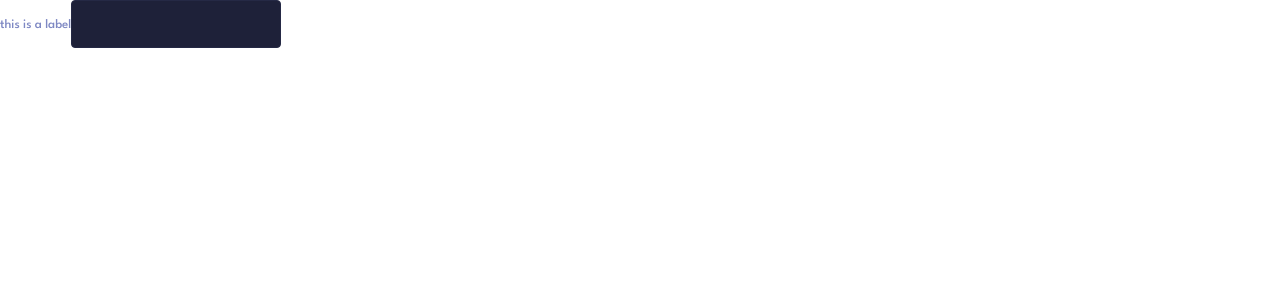
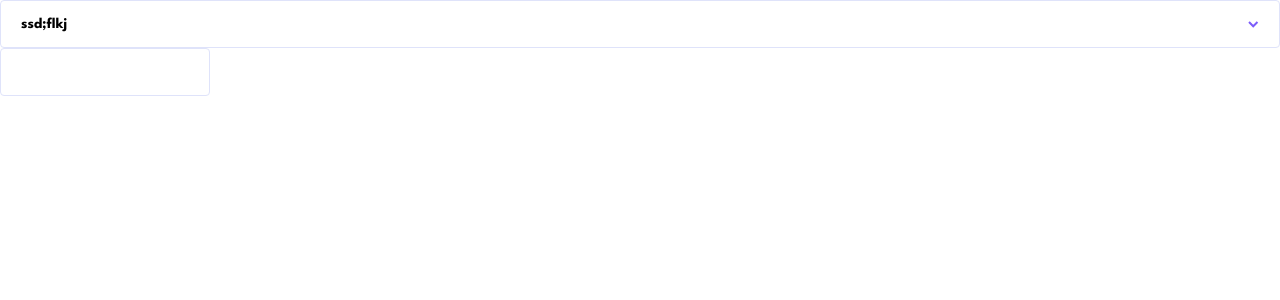
Before and after one commit to alisbai/invoice-app, a React (Create React App) app: page / in a window 1280 px wide. Shown: the top 300 px of the page. Built offline with nearby package versions, Linux system fonts and the light colour scheme.

Commit message:
created a redux reducer for dark/bright mode

```diff
--- a/package.json
+++ b/package.json
@@ -3,11 +3,13 @@
   "version": "0.1.0",
   "private": true,
   "dependencies": {
+    "@reduxjs/toolkit": "^1.9.7",
     "@testing-library/jest-dom": "^5.17.0",
     "@testing-library/react": "^13.4.0",
     "@testing-library/user-event": "^13.5.0",
     "react": "^18.2.0",
     "react-dom": "^18.2.0",
+    "react-redux": "^8.1.3",
     "react-scripts": "5.0.1",
     "sass": "^1.69.0",
     "web-vitals": "^2.1.4"
--- a/src/App.js
+++ b/src/App.js
@@ -1,10 +1,11 @@
+import Dropdown from './components/inputs/Dropdown';
+import TextField from './components/inputs/TextField';
 import './styles/App.scss';
-import TextField from './components/inputs/TextField';
-import Label from './components/inputs/Label';
+
 function App() {
   return (
     <div className="App">
-      <Label content="this is a label" />
+      <Dropdown />
       <TextField />
     </div>
   );
--- a/src/components/buttons/Button4.jsx
+++ b/src/components/buttons/Button4.jsx
@@ -1,8 +1,10 @@
 import "../../styles/components/buttons/button4.scss"
-export default function Button4({isBrightMode=true}) {
+import { useSelector } from "react-redux"
+export default function Button4() {
+    const lightSwitch = useSelector(state => state.lightSwitch.value);
     return (
     <button
-    className={`btn4 heading-font-s1 ${isBrightMode ? "btn4-bright-mode" : "btn4-dark-mode"}`}
+    className={`btn4 heading-font-s1 ${lightSwitch ? "btn4-bright-mode" : "btn4-dark-mode"}`}
     >
         <span className="btn3-text">Save As Draft</span>
     </button>
--- /dev/null
+++ b/src/components/inputs/Dropdown.jsx
@@ -0,0 +1,15 @@
+import "../../styles/fonts.scss"
+import "../../styles/components/inputs/dropdown.scss"
+import arrowDown from  "../../assets/icon-arrow-down.svg"
+import { useSelector } from "react-redux";
+export default function Dropdown() {
+    const lightSwitch = useSelector(state => state.lightSwitch.value);
+    return(
+        <div
+            className={`dropdown heading-font-s1 ${lightSwitch ? "dropdown-bright-mode" : "dropdown-dark-mode"}`} dropdown tabIndex={0}
+        >
+        ssd;flkj
+            <span className="dropdown-arrow-down"><img alt="arrow down" src={arrowDown} /></span>
+        </div>
+    )
+}
--- a/src/components/inputs/Label.jsx
+++ b/src/components/inputs/Label.jsx
@@ -1,10 +1,13 @@
 import "../../styles/fonts.scss";
 import "../../styles/components/inputs/label.scss";
+import { useSelector } from "react-redux";
 
-export default function Label({content= "", isBrightMode = true}) {
+export default function Label({content= ""}) {
+    const lightSwitch = useSelector(state => state.lightSwitch.value);
+
     return (
         <label
-        className={`body-font-1 ${isBrightMode ? "label-bright-mode": "label-dark-mode"}`}
+        className={`body-font-1 ${lightSwitch ? "label-bright-mode": "label-dark-mode"}`}
         >{content}
         </label>
     )
--- a/src/components/inputs/TextField.jsx
+++ b/src/components/inputs/TextField.jsx
@@ -1,9 +1,13 @@
+import { useSelector } from "react-redux";
 import "../../styles/components/inputs/textField.scss";
 import "../../styles/fonts.scss";
 
-export default function TextField({required = true, isBrightMode= false}) {
+export default function TextField({required = true}) {
 
+    const lightSwitch = useSelector(state => state.lightSwitch.value);
     return (
-            <input className={`heading-font-s1 text-field ${isBrightMode? "text-field-bright-mode": "text-field-dark-mode"}`} type="text" required={required} />
+            <input
+                className={`heading-font-s1 text-field ${lightSwitch? "text-field-bright-mode": "text-field-dark-mode"}`} type="text" required={required}
+            />
     )
 }
--- a/src/index.js
+++ b/src/index.js
@@ -3,11 +3,14 @@ import ReactDOM from 'react-dom/client';
 import './index.scss';
 import App from './App';
 import reportWebVitals from './reportWebVitals';
-
+import store from './redux/store';
+import { Provider } from 'react-redux';
 const root = ReactDOM.createRoot(document.getElementById('root'));
 root.render(
   <React.StrictMode>
-    <App />
+    <Provider store={store}>
+      <App />
+    </Provider>
   </React.StrictMode>
 );
 
--- /dev/null
+++ b/src/redux/lightSwitch.js
@@ -0,0 +1,16 @@
+import { createSlice } from "@reduxjs/toolkit";
+
+export const lightSwitchSlice = createSlice({
+    name: "light switch",
+    initialState: {
+        value: true
+    },
+    reducers: {
+        switchLight: state => {
+            return !state.value;
+        }
+    }
+})
+
+export default lightSwitchSlice.reducer;
+export const {switchLight} = lightSwitchSlice.actions;
--- /dev/null
+++ b/src/redux/store.js
@@ -0,0 +1,8 @@
+import { configureStore } from "@reduxjs/toolkit";
+import lightSwitchReducer from "./lightSwitch";
+
+export default configureStore({
+    reducer: {
+        lightSwitch: lightSwitchReducer
+    }
+})
--- /dev/null
+++ b/src/styles/components/inputs/dropdown.scss
@@ -0,0 +1,29 @@
+@import "../../variables.scss";
+
+.dropdown {
+    border-radius: 4px;
+    height: 48px;
+    padding: 0 20px;
+    box-sizing: border-box;
+    display: flex;
+    align-items: center;
+}
+
+.dropdown-bright-mode {
+    border: 1px solid $lightBlueishGray;
+}
+
+.dropdown-bright-mode:focus {
+    border-color: $lightIndigo;
+}
+
+.dropdown-dark-mode {
+    background-color: $darkBlueMarin;
+    border: 1px solid $blueMarin;
+    color: white;
+    caret-color: $brightIndigo;
+}
+
+.dropdown-arrow-down {
+    margin-left: auto;
+}
```
Also changed, not shown: src/components/buttons/Button3.jsx (+5 -2 lines), 1 other file (tests, documents, lock files or other folders).
